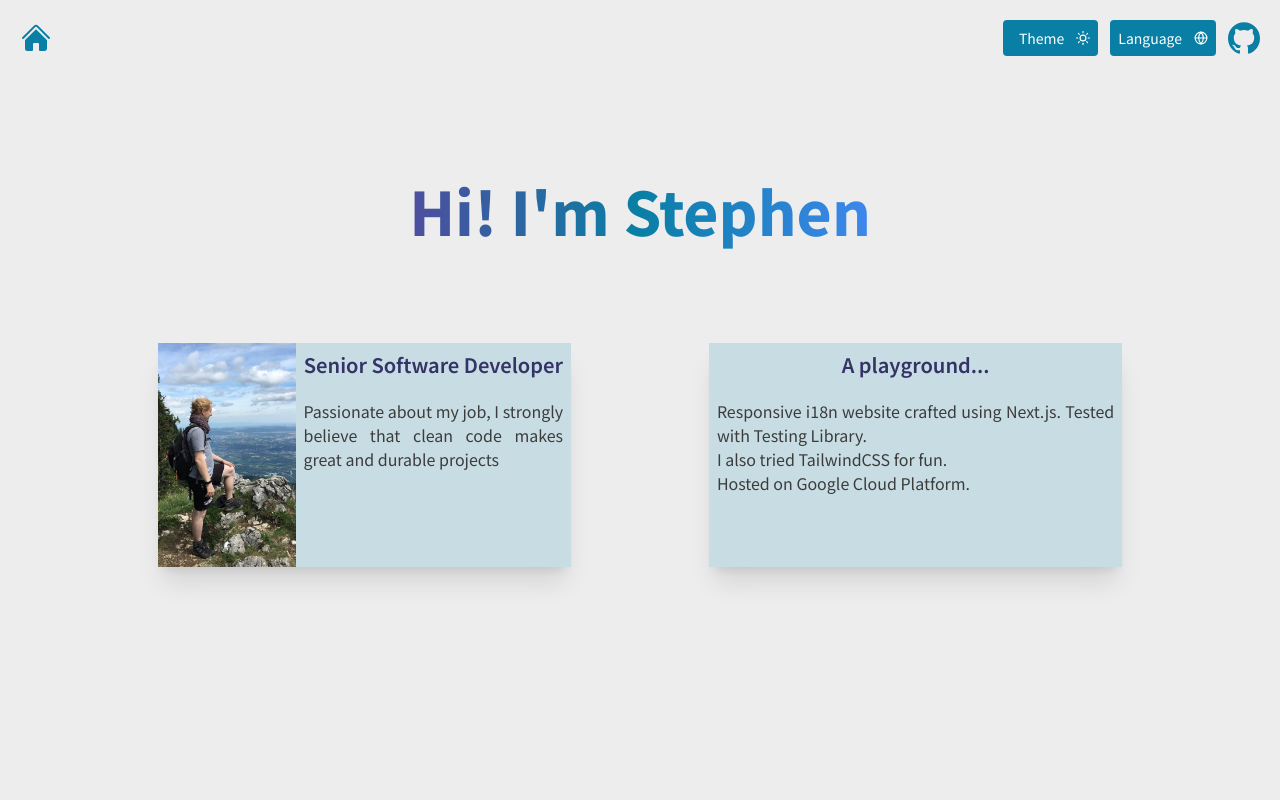
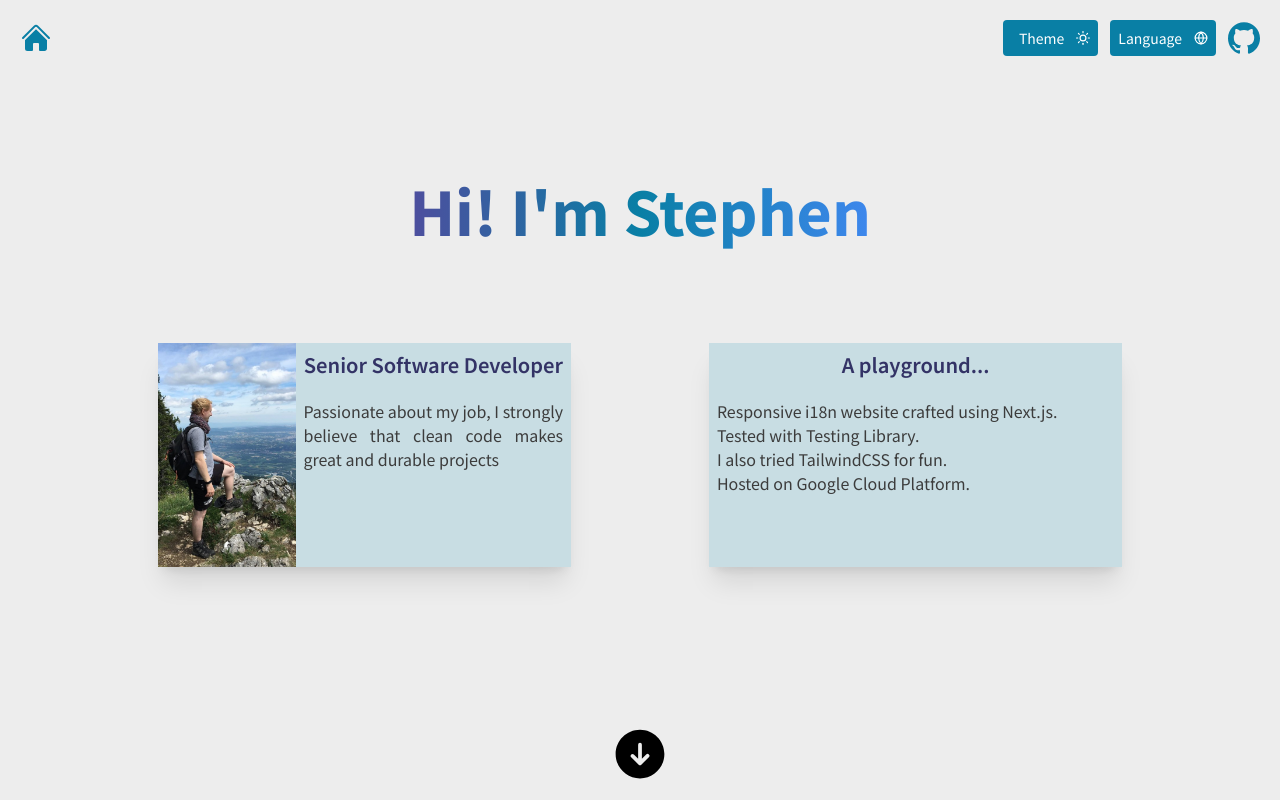
Before and after one commit to Steph0/resume-nextjs, a Next.js app: page /en in a window 1280 px wide. Built offline with nearby package versions, Linux system fonts and the light colour scheme.

Commit message:
feat: footer arrow that will be the next section's loader

```diff
--- a/messages/en.json
+++ b/messages/en.json
@@ -15,6 +15,7 @@
     "profileTitle": "Senior Software Developer",
     "profileText": "Passionate about my job, I strongly believe that clean code makes great and durable projects",
     "aboutThisWebsiteTitle": "A playground...",
-    "aboutThisWebsiteText": "Responsive i18n website crafted using Next.js. Tested with Testing Library.<br></br>I also tried TailwindCSS for fun.<br></br>Hosted on Google Cloud Platform."
+    "aboutThisWebsiteText": "Responsive i18n website crafted using Next.js.<br></br>Tested with Testing Library.<br></br>I also tried TailwindCSS for fun.<br></br>Hosted on Google Cloud Platform.",
+    "viewMoreAlt": "View more"
   }
 }
--- a/messages/ja.json
+++ b/messages/ja.json
@@ -16,6 +16,7 @@
     "profileTitle": "上 級ソフトウェア開発者",
     "profileText": "Passionate about my job, I strongly believe that clean code makes great and durable projects",
     "aboutThisWebsiteTitle": "A playground...",
-    "aboutThisWebsiteText": "I crafted this responsive i18n website using Next.js. Hosted on Google Cloud Platform via Github Actions. Tested with Testing Library and Vitest. I also tried TailwindCss for fun."
+    "aboutThisWebsiteText": "Responsive i18n website crafted using Next.js. Tested with Testing Library.<br></br>I also tried TailwindCSS for fun.<br></br>Hosted on Google Cloud Platform.",
+    "viewMoreAlt": "View more"
   }
 }
--- a/src/app/[locale]/components/Header.tsx
+++ b/src/app/[locale]/components/Header.tsx
@@ -13,7 +13,7 @@ interface Props {
 export const Header: FC<Props> = ({ locale }) => {
   const t = useTranslations('Header');
   return (
-    <div className='mx-auto flex max-w-(--breakpoint-2xl) flex-row items-center justify-between p-5 print:hidden'>
+    <div className='mx-auto flex w-full max-w-(--breakpoint-2xl) flex-row items-center justify-between p-5 print:hidden'>
       <nav className='text-button mr-10 inline-flex gap-5'>
         <Link
           lang={locale}
--- a/src/app/[locale]/layout.tsx
+++ b/src/app/[locale]/layout.tsx
@@ -39,7 +39,7 @@ export default function RootLayout(props: {
       className={cn(notoSansJP.variable, 'font-sans', 'scroll-smooth')}
       suppressHydrationWarning
     >
-      <body className='bg-background text-primary'>
+      <body className='bg-background text-primary flex h-screen flex-col'>
         <ThemeProvider
           enableSystem
           attribute='class'
@@ -62,7 +62,9 @@ export default function RootLayout(props: {
               showSpinner={false}
             />
             <Header locale={locale} />
-            <main className='mx-auto max-w-(--breakpoint-2xl)'>{children}</main>
+            <main className='max-w-(--breakpoint-2xl) flex-auto'>
+              {children}
+            </main>
           </NextIntlClientProvider>
         </ThemeProvider>
       </body>
--- a/src/app/[locale]/page.tsx
+++ b/src/app/[locale]/page.tsx
@@ -2,13 +2,15 @@ import { useTranslations } from 'next-intl';
 import { Card } from './components/DashboardPage/Card';
 import Image from 'next/image';
 import photo from '@/public/img-profile.jpg';
+import arrowDown from '@/public/arrow-down.svg';
 import { CardTitle } from './components/DashboardPage/CardTitle';
 import { CardText } from './components/DashboardPage/CardText';
 
 export default function DashboardPage() {
   const t = useTranslations('Dashboard');
   return (
-    <section className='px-5'>
+    <section className='flex h-full flex-col px-5'>
+      <div className='flex-auto'>
         <h1 className='text-center text-4xl leading-tight font-extrabold sm:text-6xl md:py-24'>
           <span className='bg-span-bg bg-clip-text text-transparent'>
             {t('presentation')}
@@ -43,6 +45,16 @@ export default function DashboardPage() {
             />
           </Card>
         </div>
+      </div>
+      <div className='relative m-auto mb-4 h-12 w-12 sm:h-15 sm:w-15'>
+        <Image
+          src={arrowDown}
+          alt={t('viewMoreAlt')}
+          sizes='10w'
+          fill
+          style={{ objectFit: 'contain' }}
+        />
+      </div>
     </section>
   );
 }
```
Also changed, not shown: public/arrow-down.svg (added), 1 other file (tests, documents, lock files or other folders). Lines whose indentation alone changed are shown as unchanged.
